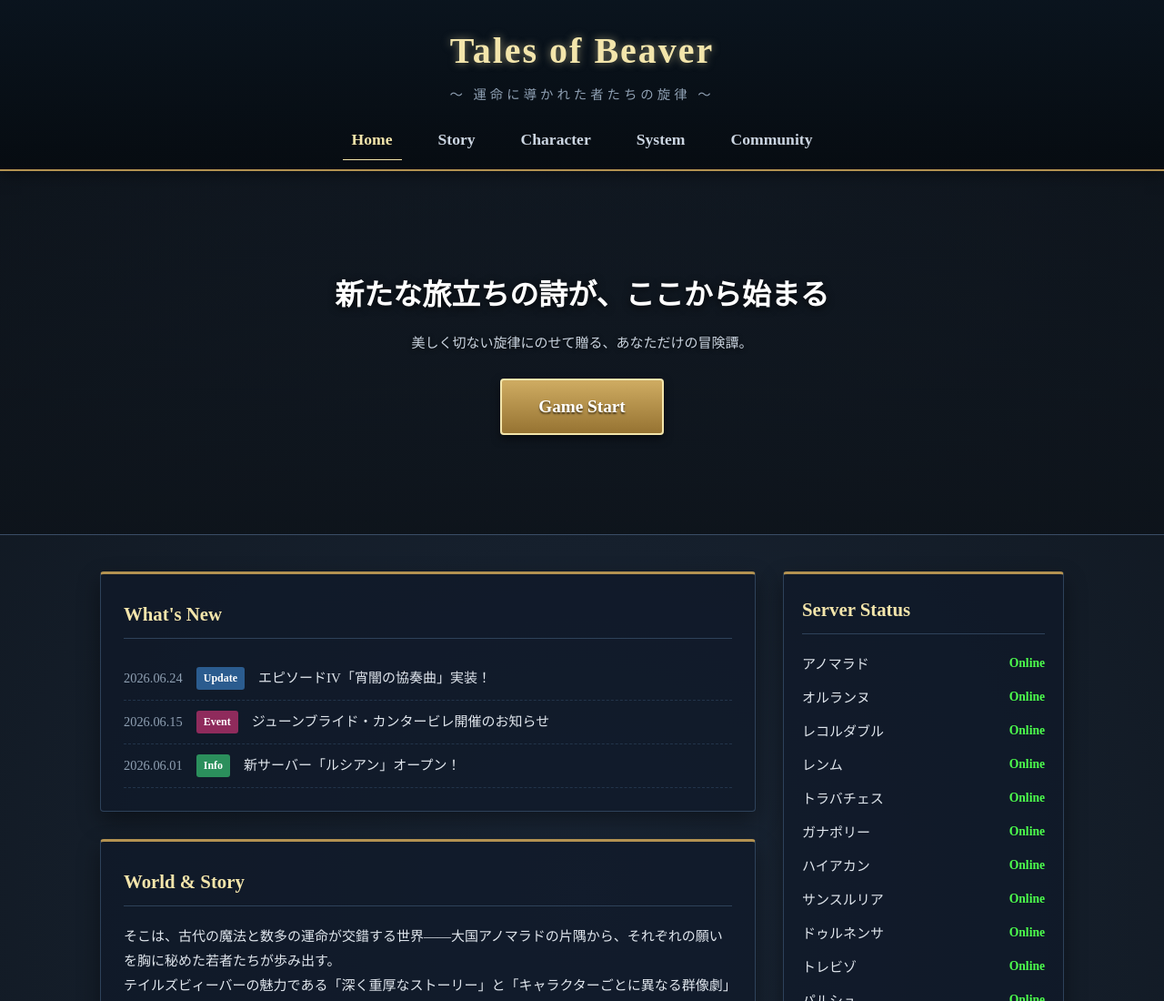
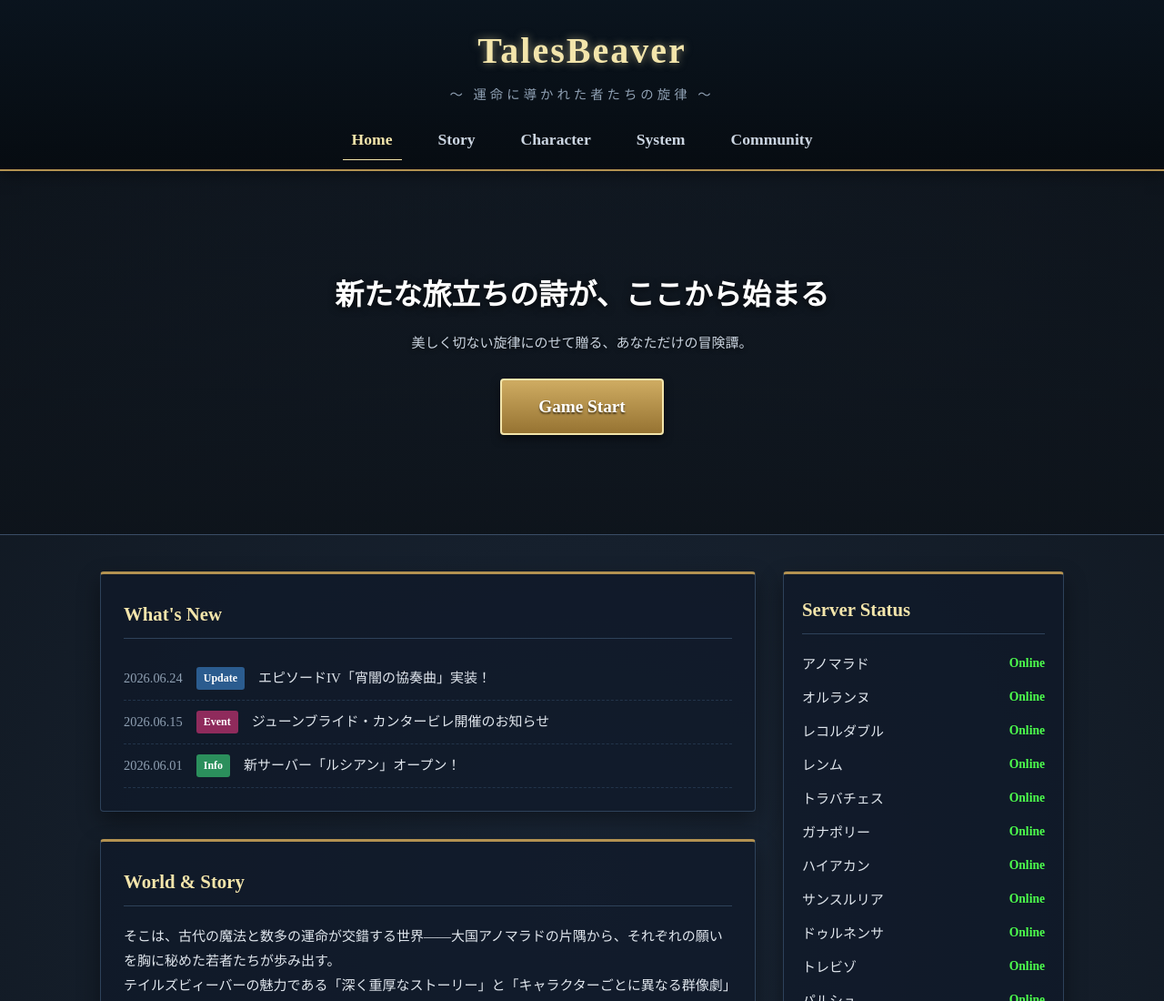
Before and after one commit to metuoh634/twb, a plain HTML site: page client/index.html in a window 1280 px wide. Shown: the top 1100 px of the page at 91% size. Drawn offline with Linux system fonts and the light colour scheme.

Commit message:
-title変更

```diff
--- a/client/index.html
+++ b/client/index.html
@@ -5,7 +5,7 @@
 	<meta charset="UTF-8">
 	<meta name="viewport" content="width=device-width, initial-scale=1.0">
 	<link rel="icon" href="data:,">
-	<title>Tales of Beaver - テイルズビーバー</title>
+	<title>TalesBeaver - テイルズビーバー</title>
 	<style>
 		/* ==========================================共通設定 & ファンタジー風リセット========================================== */
 		* {
@@ -271,7 +271,7 @@
 	<!-- ヘッダー（タイトル・ナビゲーション） -->
 	<header>
 		<div class="header-container">
-			<h1 class="site-title">Tales of Beaver</h1>
+			<h1 class="site-title">TalesBeaver</h1>
 			<p class="site-subtitle">〜 運命に導かれた者たちの旋律 〜</p>
 			<nav>
 				<ul>
```
Also changed, not shown: client/game.html (+1 -1 lines).
